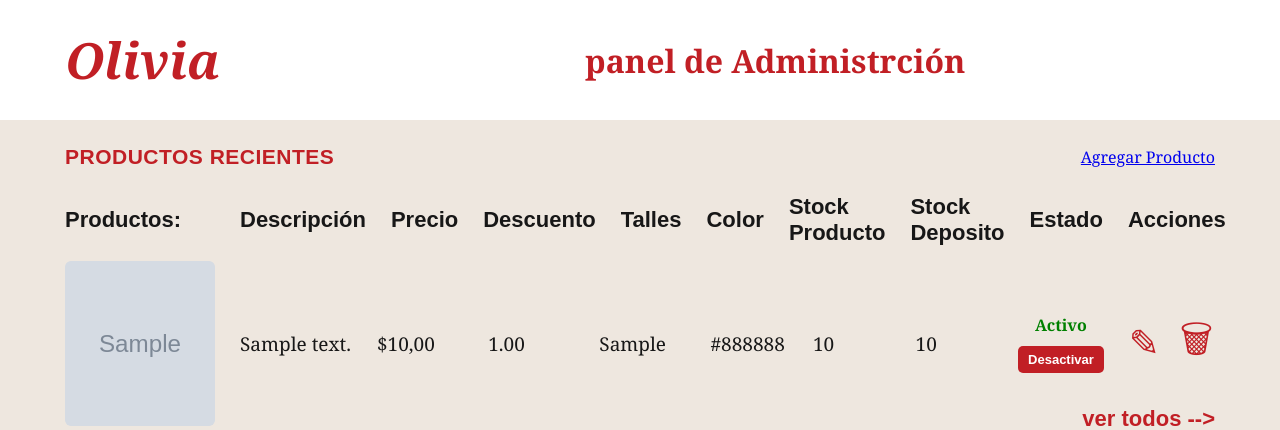
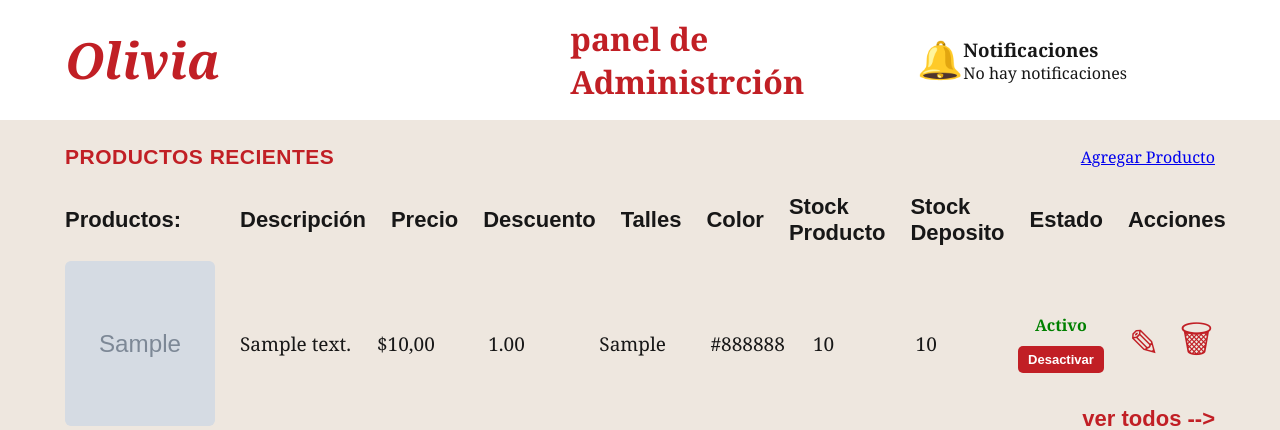
Before and after one commit to palomaponte07-maker/NUEVOPROYECTO, a Django app: page /administracion/ in a window 1280 px wide. Shown: the top 430 px of the page. Run offline with Django 5.2, Linux system fonts and the light colour scheme; tables that the repository leaves empty hold one stand-in row (values such as "Sample post"); grey boxes marked "Sample" are stand-in pictures.

Commit message:
Cambios en dashboard

```diff
--- a/static/administracion/css/dashboard.css
+++ b/static/administracion/css/dashboard.css
@@ -43,11 +43,18 @@ body {
 }
 
 .notificacion {
-    margin-left: auto;
-    color: #c11f25;
-    font-size: 32px;
+    display: flex;
+    align-items: center;
+    justify-content: center;
+    width: 450px;
+    height: 250px;
+    margin-right: 25px;
+    cursor: pointer;
 }
 
+.icono-notificacion {
+    font-size: 28px;
+}
 .container {
     width: 100%;
     padding: 25px 65px 100px;
--- a/templates/administracion/dashboard.html
+++ b/templates/administracion/dashboard.html
@@ -16,6 +16,16 @@
         </div>
         <h1> panel de Administrción </h1>
         <div class="notificacion">
+            <button class="btn-icon notificacion-icono" title="Notificaciones">
+                 🔔
+            </button>
+           <div id="panel-notificaciones" class="panel-notificaciones">
+        <h3>Notificaciones</h3>
+
+        <div class="sin-notificaciones">
+            No hay notificaciones
+        </div>
+        </div>
         </div>
     </header>
 
@@ -154,8 +164,6 @@
 
                     </div>
 
-
-
                       <div class="acciones">
                          <button class="btn-icon editar" title="Editar">
                              ✎
```
